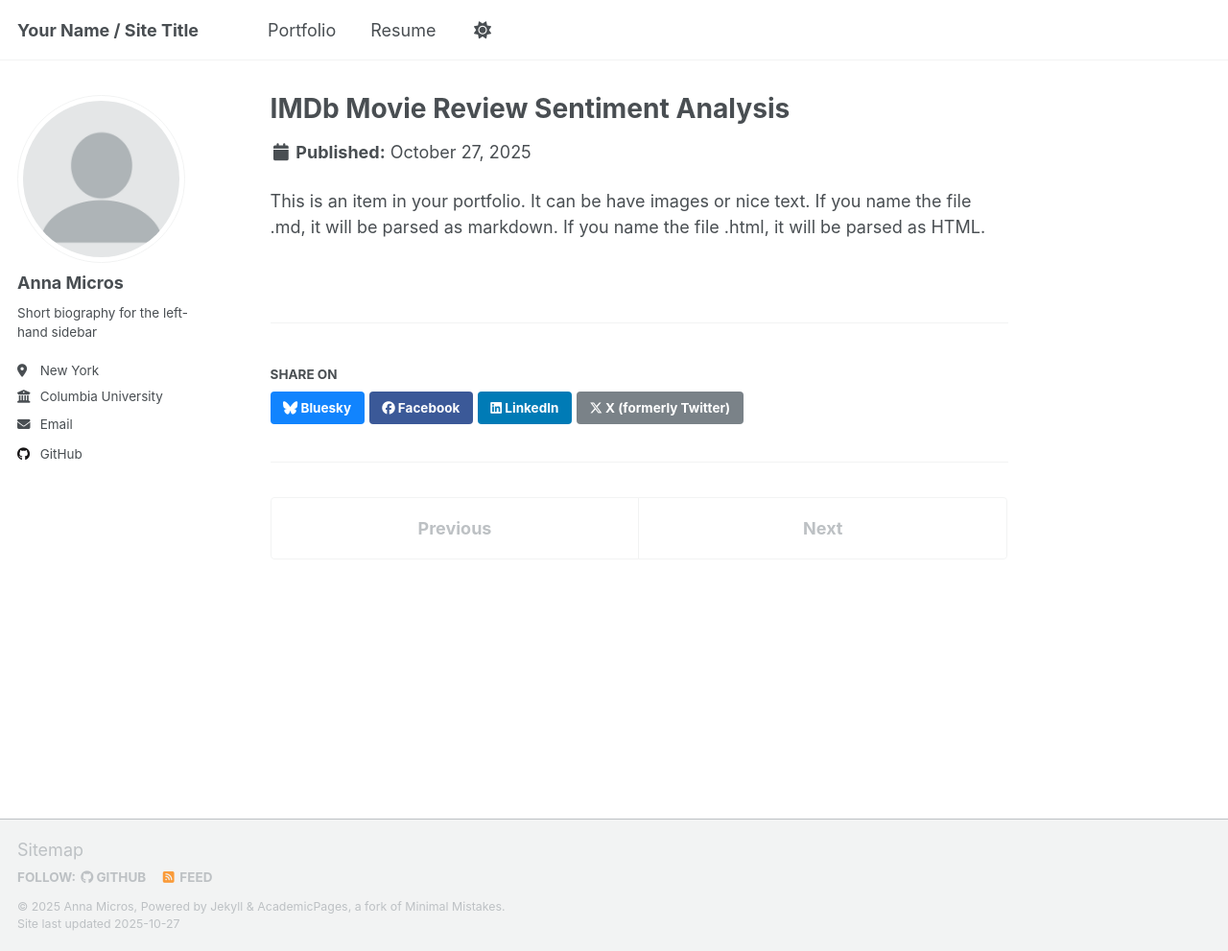
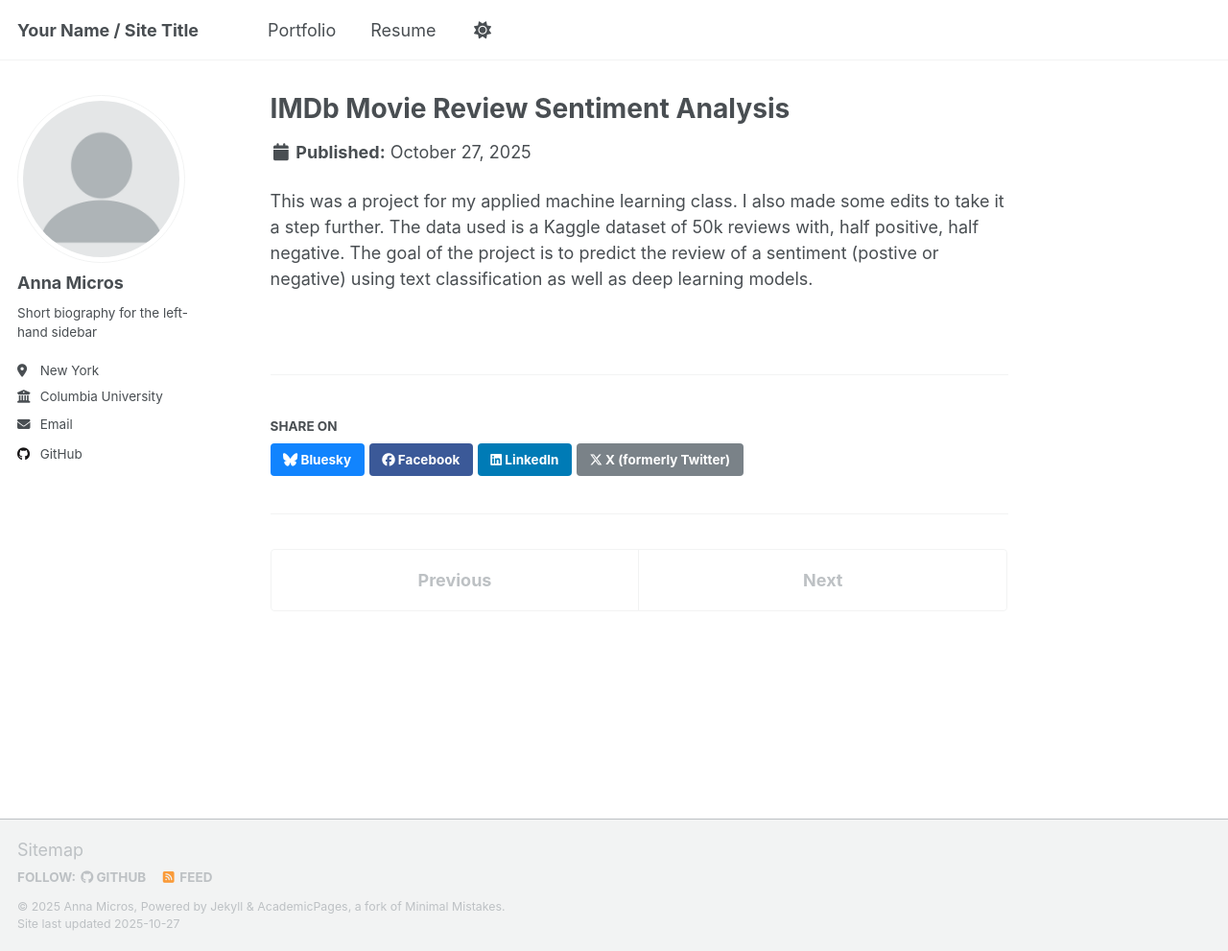
Before and after one commit to anna-christina-mikr/anna-christina-mikr.github.io, a Jekyll site: the page built from _portfolio/portfolio-1.md, in a window 1280 px wide and 991 px high. Shown: the whole window at 96% size. Built offline with Jekyll 4.4.1, drawn with Linux system fonts in a browser that asks for light colours; a script that is not in the unit is left out.

Commit message:
Update portfolio-1.md
sentiment analysis description

```diff
--- a/_portfolio/portfolio-1.md
+++ b/_portfolio/portfolio-1.md
@@ -4,4 +4,4 @@
 collection: portfolio
 ---
 
-This is an item in your portfolio. It can be have images or nice text. If you name the file .md, it will be parsed as markdown. If you name the file .html, it will be parsed as HTML.
+This was a project for my applied machine learning class. I also made some edits to take it a step further. The data used is a Kaggle dataset of 50k reviews with, half positive, half negative. The goal of the project is to predict the review of a sentiment (postive or negative) using text classification as well as deep learning models.
```
